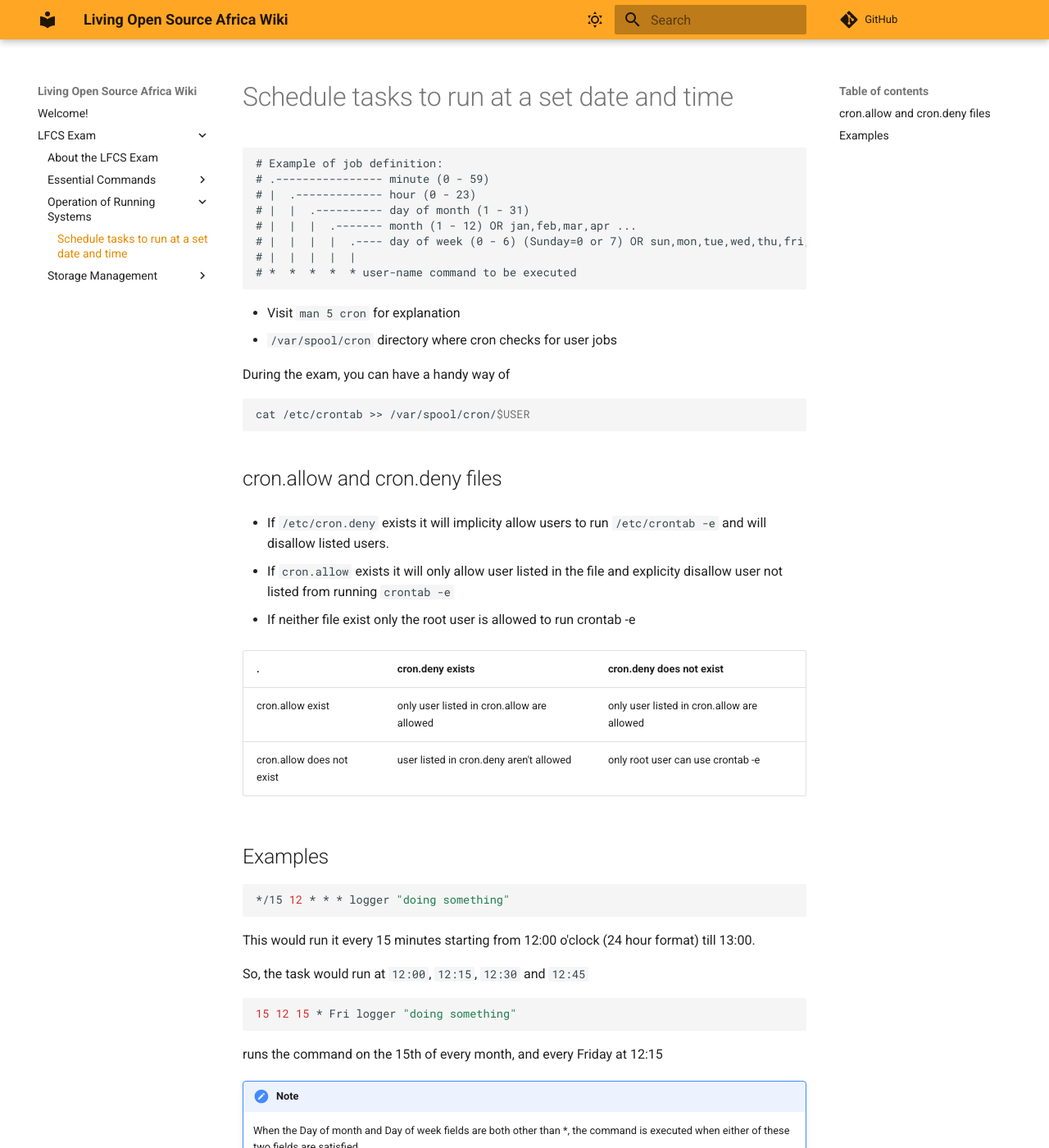
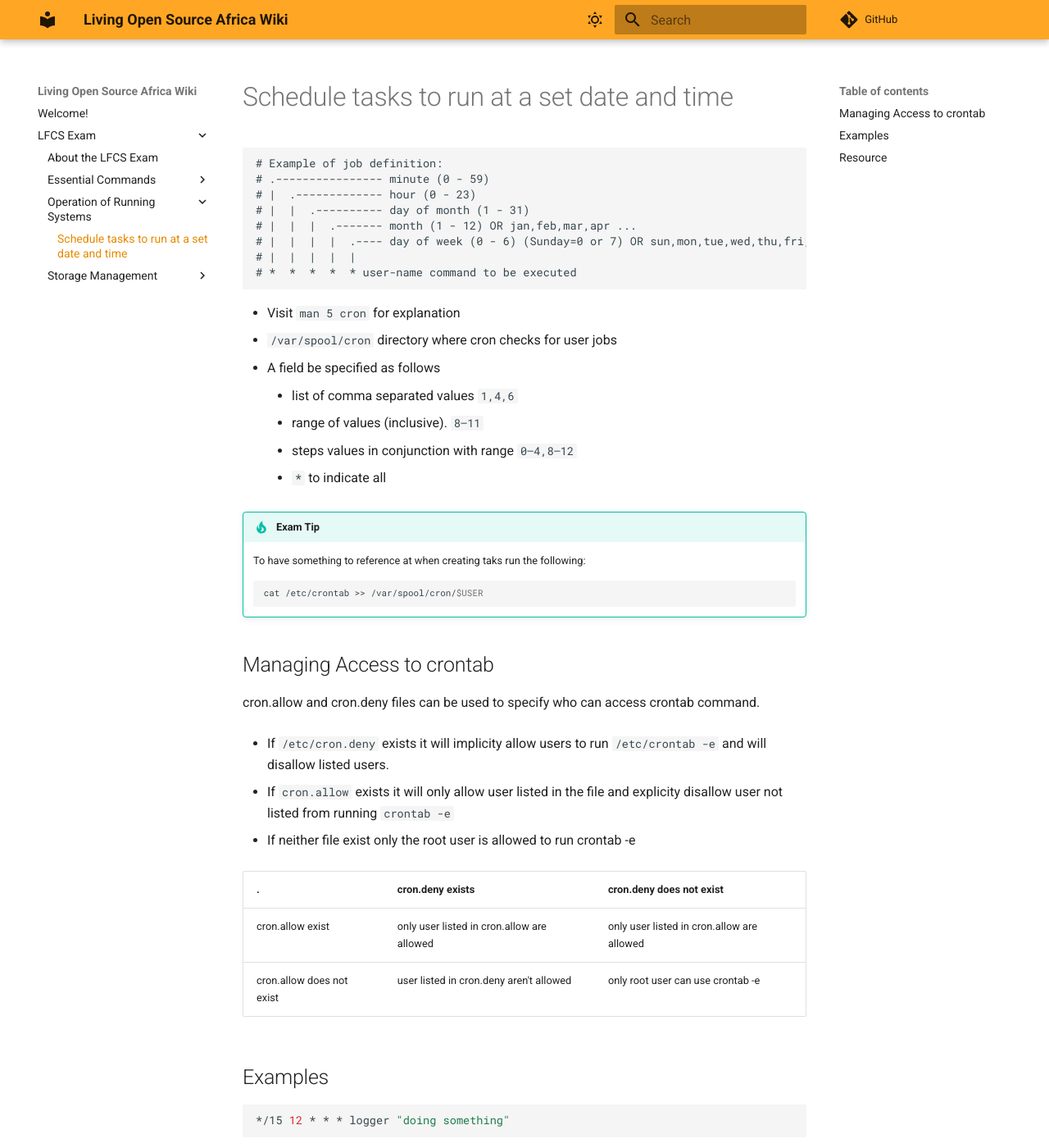
Before and after one commit to living-opensource-africa/wiki, an MkDocs documentation site: the page built from docs/LFCS Exam/Operation of Running Systems/cron.md, in a window 1280 px wide and 1400 px high. Shown: the whole window at 82% size. Built offline with MkDocs 1.6.1 and Material for MkDocs 9.7.7, drawn with Linux system fonts in a browser that asks for light colours; comment, search, counter and statistics services are not loaded; some of the changed text lies outside the part shown.

Commit message:
add more notes on Scheduling Jobs

````diff
--- a/docs/LFCS Exam/Operation of Running Systems/cron.md
+++ b/docs/LFCS Exam/Operation of Running Systems/cron.md
@@ -18,14 +18,22 @@ authors:
 
 - Visit `man 5 cron` for explanation
 - `/var/spool/cron` directory where cron checks for user jobs
+- A field be specified as follows
+    - list of comma separated values `1,4,6`
+    - range of values (inclusive).  `8–11`
+    - steps values in conjunction with range `0–4,8–12`
+    - `*` to indicate all
 
-During the exam, you can have a handy way of
 
-```bash
-cat /etc/crontab >> /var/spool/cron/$USER
-```
+!!! tip "Exam Tip"
+    To have something to reference at when creating taks run the following:
+    ```bash
+    cat /etc/crontab >> /var/spool/cron/$USER
+    ```
 
-## cron.allow and cron.deny files
+## Managing Access to crontab
+
+cron.allow and cron.deny files can be used to specify who can access crontab command.
 
 - If `/etc/cron.deny` exists it will implicity allow users to
 run `/etc/crontab -e` and will disallow listed users.
@@ -60,6 +68,5 @@ runs the command on the 15th of every month, and every Friday at 12:15
     When the Day of month and Day of week fields are both other than *,
     the command is executed when either of these two fields are satisfied.
 
-
-
-https://crontab.guru
+## Resource
+- [Cron Checker](https://crontab.guru)
````
Also changed, not shown: README.md (+1 -1 lines).
